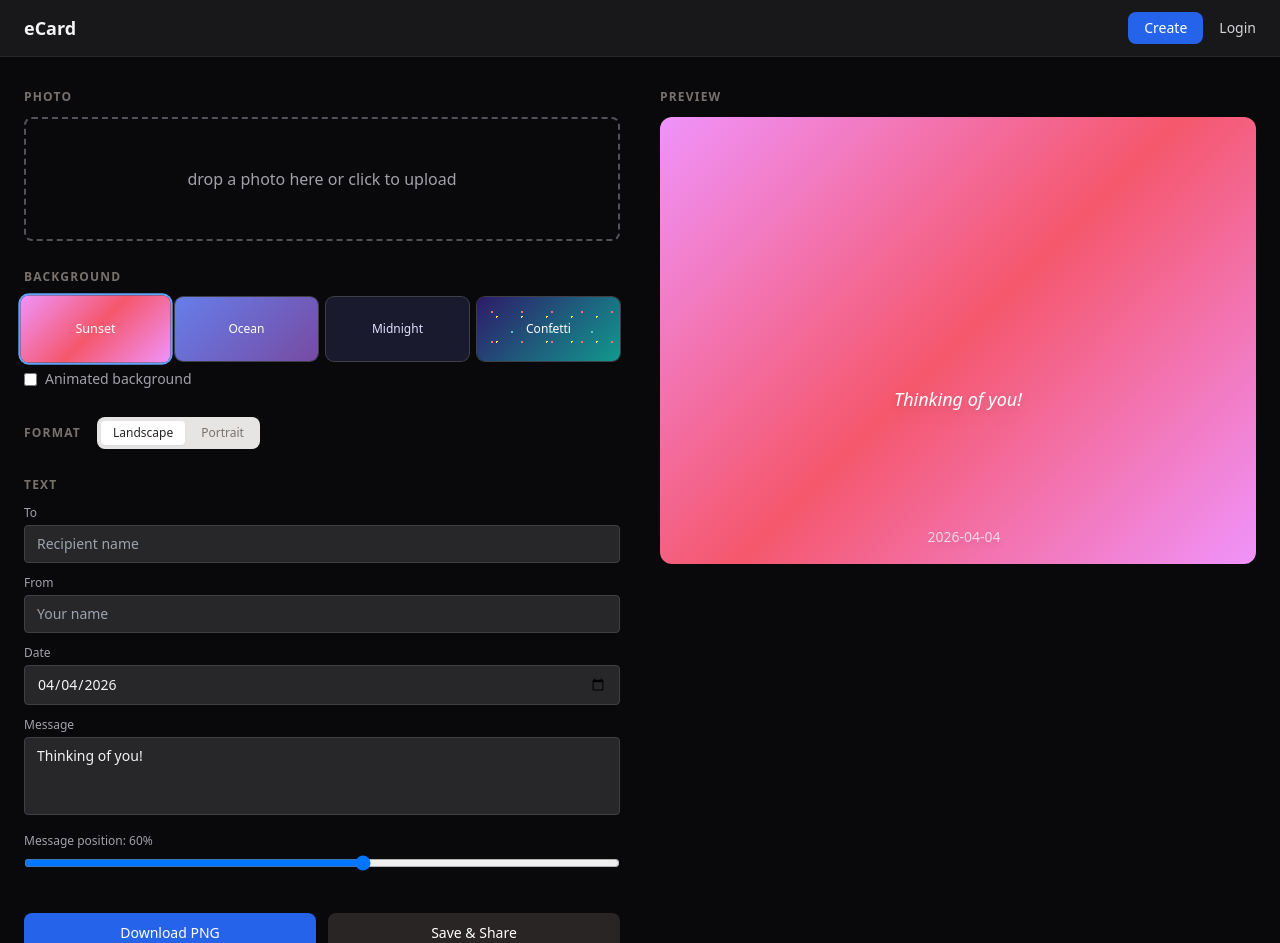
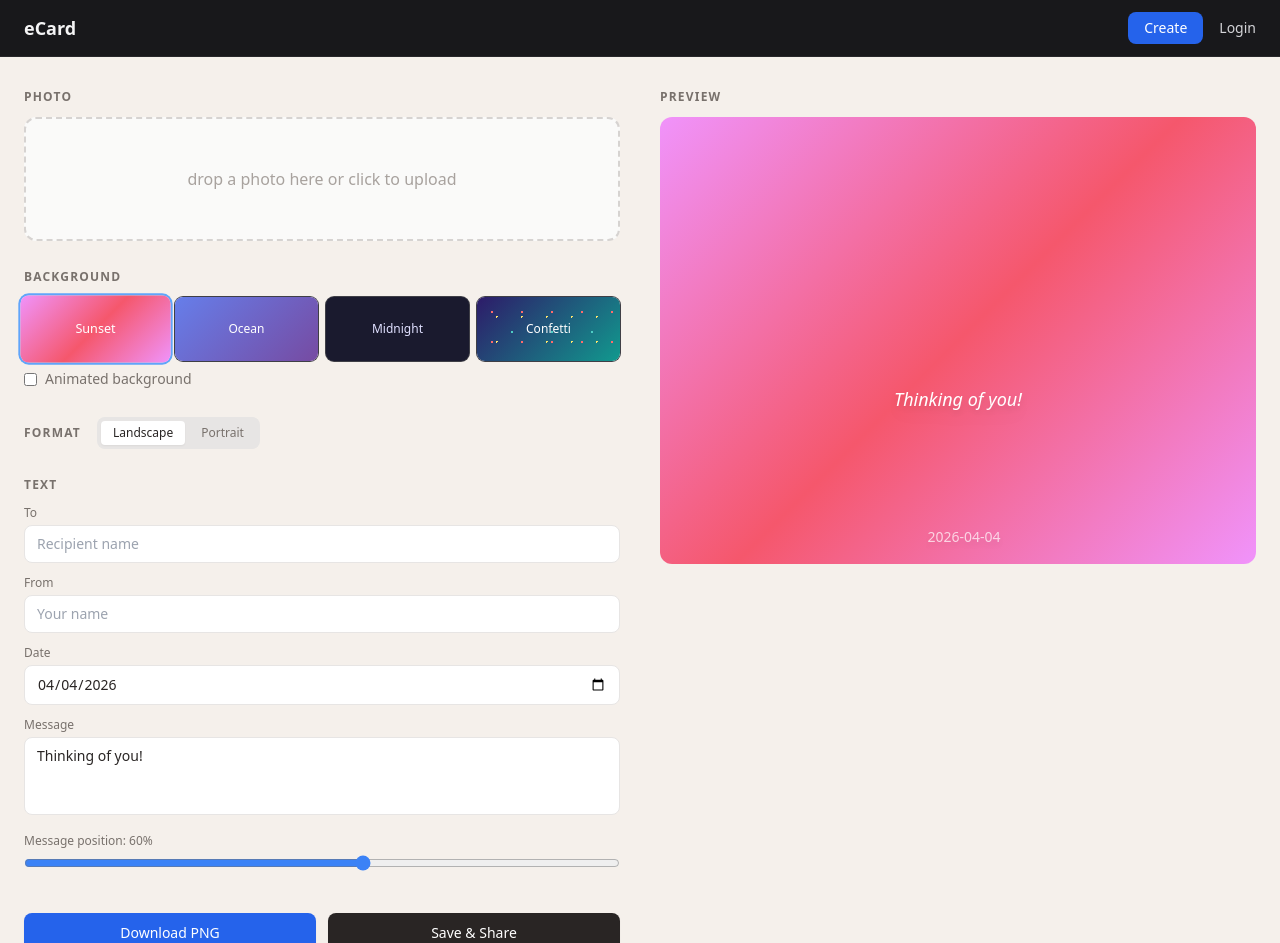
Before and after one commit to daronjay/ecard-app, a Next.js app: page /create in a window 1280 px wide. Shown: the top 943 px of the page. Built offline with nearby package versions, Linux system fonts and the light colour scheme; no server answers.

Commit message:
lighter warmer bg, bigger layout, light-mode form controls, portrait/landscape format toggle

```diff
--- a/src/app/globals.css
+++ b/src/app/globals.css
@@ -3,7 +3,8 @@
 @tailwind utilities;
 
 body {
-  @apply bg-zinc-950 text-zinc-100;
+  background: #f5f0eb;
+  color: #1c1917;
 }
 
 /* animated background keyframes */
--- a/src/app/page.tsx
+++ b/src/app/page.tsx
@@ -1,6 +1,5 @@
-import { redirect } from "next/navigation";
+import PromoContent from "@/components/PromoContent";
 
 export default function Home() {
-  // no landing page needed, just go to the editor
-  redirect("/create");
+  return <PromoContent />;
 }
--- a/src/components/CardPreview.tsx
+++ b/src/components/CardPreview.tsx
@@ -9,18 +9,20 @@ interface Props {
   photoUrl: string | null;
   textConfig: TextConfig;
   animated?: boolean;
+  format?: "landscape" | "portrait";
 }
 
 // forwardRef so parent can grab the DOM node for html2canvas
 const CardPreview = forwardRef<HTMLDivElement, Props>(
-  ({ template, photoUrl, textConfig, animated }, ref) => {
+  ({ template, photoUrl, textConfig, animated, format = "landscape" }, ref) => {
     const styles = getTemplateStyles(template);
     const animCls = animated ? getAnimClass(template) : "";
+    const aspectClass = format === "portrait" ? "aspect-[3/4]" : "aspect-[4/3]";
 
     return (
       <div
         ref={ref}
-        className={`relative w-full aspect-[4/3] rounded-xl overflow-hidden select-none ${animCls}`}
+        className={`relative w-full ${aspectClass} rounded-xl overflow-hidden select-none ${animCls}`}
         style={styles}
       >
         {/* photo layer */}
--- a/src/components/PhotoUpload.tsx
+++ b/src/components/PhotoUpload.tsx
@@ -22,7 +22,7 @@ export default function PhotoUpload({ onUpload, currentUrl }: Props) {
       setUploading(false);
       if (data.url) onUpload(data.url);
     },
-    [onUpload]
+    [onUpload],
   );
 
   const onDrop = useCallback(
@@ -32,7 +32,7 @@ export default function PhotoUpload({ onUpload, currentUrl }: Props) {
       const file = e.dataTransfer.files[0];
       if (file) handleFile(file);
     },
-    [handleFile]
+    [handleFile],
   );
 
   return (
@@ -54,25 +54,27 @@ export default function PhotoUpload({ onUpload, currentUrl }: Props) {
         input.click();
       }}
       className={`
-        cursor-pointer border-2 border-dashed rounded-lg p-6 text-center transition-colors
-        ${dragging ? "border-blue-400 bg-blue-400/10" : "border-zinc-600 hover:border-zinc-400"}
-        ${currentUrl ? "py-3" : "py-12"}
+        cursor-pointer border-2 border-dashed rounded-xl text-center transition-colors
+        ${dragging ? "border-blue-400 bg-blue-50" : "border-stone-300 hover:border-stone-400 bg-stone-50"}
+        ${currentUrl ? "p-3" : "p-12"}
       `}
     >
       {uploading ? (
-        <p className="text-zinc-400">uploading...</p>
+        <p className="text-stone-400">uploading...</p>
       ) : currentUrl ? (
         <div className="flex items-center gap-3">
           {/* eslint-disable-next-line @next/next/no-img-element */}
           <img
             src={currentUrl}
             alt="uploaded"
-            className="w-16 h-16 object-cover rounded"
+            className="w-16 h-16 object-cover rounded-lg"
           />
-          <span className="text-zinc-400 text-sm">click or drop to replace</span>
+          <span className="text-stone-500 text-sm">
+            click or drop to replace
+          </span>
         </div>
       ) : (
-        <p className="text-zinc-400">drop a photo here or click to upload</p>
+        <p className="text-stone-400">drop a photo here or click to upload</p>
       )}
     </div>
   );
--- /dev/null
+++ b/src/components/PromoContent.tsx
@@ -0,0 +1,116 @@
+import Link from "next/link";
+import { promoFeatures } from "@/lib/promo-data";
+
+export default function PromoContent() {
+  return (
+    <div className="min-h-screen">
+      {/* Hero */}
+      <section className="relative overflow-hidden px-6 py-24 text-center">
+        <div className="absolute inset-0 bg-gradient-to-br from-blue-400/10 via-purple-400/10 to-pink-400/10" />
+        <div className="relative max-w-3xl mx-auto">
+          <h1 className="text-5xl font-bold tracking-tight mb-5 text-stone-900">
+            Cards that mean something
+          </h1>
+          <p className="text-xl text-stone-500 mb-10 max-w-xl mx-auto">
+            Design a beautiful, personal eCard in under a minute. Upload your
+            photo, pick a style, write your message, and share it with a link.
+          </p>
+          <div className="flex gap-4 justify-center flex-wrap">
+            <Link
+              href="/create"
+              className="bg-blue-600 hover:bg-blue-500 text-white py-3 px-8 rounded-lg font-medium transition-colors shadow-sm"
+            >
+              Make a Card
+            </Link>
+          </div>
+        </div>
+      </section>
+
+      {/* Features grid */}
+      <section className="max-w-5xl mx-auto px-6 py-16">
+        <h2 className="text-xs font-semibold text-stone-400 uppercase tracking-widest mb-8 text-center">
+          What you can do
+        </h2>
+        <div className="grid grid-cols-1 md:grid-cols-2 lg:grid-cols-3 gap-5">
+          {promoFeatures.map((feature) => (
+            <div
+              key={feature.id}
+              className="bg-white border border-stone-200 rounded-xl p-6 hover:border-stone-300 transition-colors shadow-sm"
+            >
+              <div
+                className={`h-1 w-12 rounded-full bg-gradient-to-r ${feature.accent} mb-4`}
+              />
+              <h3 className="text-lg font-semibold mb-2 text-stone-800">
+                {feature.headline}
+              </h3>
+              <p className="text-stone-500 text-sm mb-3">
+                {feature.description}
+              </p>
+              <p className="text-stone-400 text-xs italic">
+                {feature.benefitStatement}
+              </p>
+            </div>
+          ))}
+        </div>
+      </section>
+
+      {/* CTA */}
+      <section className="max-w-2xl mx-auto px-6 py-16 text-center">
+        <div className="bg-white border border-stone-200 rounded-2xl p-10 shadow-sm">
+          <h2 className="text-2xl font-bold mb-3 text-stone-900">
+            Ready to make one?
+          </h2>
+          <p className="text-stone-500 mb-6">
+            No sign-up required. Just start creating and download or share when
+            you&apos;re done.
+          </p>
+          <Link
+            href="/create"
+            className="inline-block bg-blue-600 hover:bg-blue-500 text-white py-3 px-10 rounded-lg font-medium transition-colors shadow-sm"
+          >
+            Start Creating
+          </Link>
+        </div>
+      </section>
+
+      {/* How it works */}
+      <section className="max-w-4xl mx-auto px-6 py-16">
+        <h2 className="text-xs font-semibold text-stone-400 uppercase tracking-widest mb-8 text-center">
+          How it works
+        </h2>
+        <div className="grid grid-cols-1 md:grid-cols-4 gap-6">
+          {[
+            {
+              step: "1",
+              title: "Pick a background",
+              desc: "Choose from Sunset, Ocean, Midnight, or Confetti — with optional animation",
+            },
+            {
+              step: "2",
+              title: "Add your photo",
+              desc: "Drag and drop or click to upload",
+            },
+            {
+              step: "3",
+              title: "Write your message",
+              desc: "Names, date, and a heartfelt note",
+            },
+            {
+              step: "4",
+              title: "Share or download",
+              desc: "Get a link or a crisp PNG file",
+            },
+          ].map((item) => (
+            <div key={item.step} className="text-center">
+              <div className="w-10 h-10 rounded-full bg-stone-100 border border-stone-200 flex items-center justify-center text-sm font-bold mx-auto mb-3 text-stone-700">
+                {item.step}
+              </div>
+              <h3 className="font-medium mb-1 text-stone-800">{item.title}</h3>
+              <p className="text-stone-500 text-sm">{item.desc}</p>
+            </div>
+          ))}
+        </div>
+      </section>
+    </div>
+  );
+}
--- a/src/components/TemplatePicker.tsx
+++ b/src/components/TemplatePicker.tsx
@@ -33,12 +33,12 @@ export default function TemplatePicker({
           </button>
         ))}
       </div>
-      <label className="flex items-center gap-2 text-sm text-zinc-400 cursor-pointer select-none">
+      <label className="flex items-center gap-2 text-sm text-stone-500 cursor-pointer select-none">
         <input
           type="checkbox"
           checked={animated}
           onChange={(e) => onToggleAnimated(e.target.checked)}
-          className="rounded border-zinc-600 bg-zinc-800 text-blue-500 focus:ring-blue-500"
+          className="rounded border-stone-300 bg-white text-blue-500 focus:ring-blue-500"
         />
         Animated background
       </label>
--- a/src/components/TextEditor.tsx
+++ b/src/components/TextEditor.tsx
@@ -7,6 +7,10 @@ interface Props {
   onChange: (config: TextConfig) => void;
 }
 
+const inputCls =
+  "w-full bg-white border border-stone-200 rounded-lg px-3 py-2 text-sm text-stone-800 focus:border-blue-400 focus:outline-none focus:ring-1 focus:ring-blue-400";
+const labelCls = "text-xs font-medium text-stone-500 block mb-1";
+
 export default function TextEditor({ config, onChange }: Props) {
   const update = (key: keyof TextConfig, value: string | number) => {
     onChange({ ...config, [key]: value });
@@ -15,55 +19,53 @@ export default function TextEditor({ config, onChange }: Props) {
   return (
     <div className="space-y-3">
       <div>
-        <label className="text-xs text-zinc-400 block mb-1">To</label>
+        <label className={labelCls}>To</label>
         <input
           type="text"
           value={config.recipientName}
           onChange={(e) => update("recipientName", e.target.value)}
           placeholder="Recipient name"
-          className="w-full bg-zinc-800 border border-zinc-700 rounded px-3 py-2 text-sm text-zinc-100 focus:border-blue-400 focus:outline-none"
+          className={inputCls}
         />
       </div>
       <div>
-        <label className="text-xs text-zinc-400 block mb-1">From</label>
+        <label className={labelCls}>From</label>
         <input
           type="text"
           value={config.senderName}
           onChange={(e) => update("senderName", e.target.value)}
           placeholder="Your name"
-          className="w-full bg-zinc-800 border border-zinc-700 rounded px-3 py-2 text-sm text-zinc-100 focus:border-blue-400 focus:outline-none"
+          className={inputCls}
         />
       </div>
       <div>
-        <label className="text-xs text-zinc-400 block mb-1">Date</label>
+        <label className={labelCls}>Date</label>
         <input
           type="date"
           value={config.date}
           onChange={(e) => update("date", e.target.value)}
-          className="w-full bg-zinc-800 border border-zinc-700 rounded px-3 py-2 text-sm text-zinc-100 focus:border-blue-400 focus:outline-none"
+          className={inputCls}
         />
       </div>
       <div>
-        <label className="text-xs text-zinc-400 block mb-1">Message</label>
+        <label className={labelCls}>Message</label>
         <textarea
           value={config.message}
           onChange={(e) => update("message", e.target.value)}
           rows={3}
           placeholder="Your message..."
-          className="w-full bg-zinc-800 border border-zinc-700 rounded px-3 py-2 text-sm text-zinc-100 focus:border-blue-400 focus:outline-none resize-none"
+          className={`${inputCls} resize-none`}
         />
       </div>
       <div>
-        <label className="text-xs text-zinc-400 block mb-1">
-          Message position: {config.messageY}%
-        </label>
+        <label className={labelCls}>Message position: {config.messageY}%</label>
         <input
           type="range"
           min={20}
           max={90}
           value={config.messageY}
           onChange={(e) => update("messageY", Number(e.target.value))}
-          className="w-full"
+          className="w-full accent-blue-500"
         />
       </div>
     </div>
```
Also changed, not shown: src/app/promo/page.tsx (+2 -116 lines).
